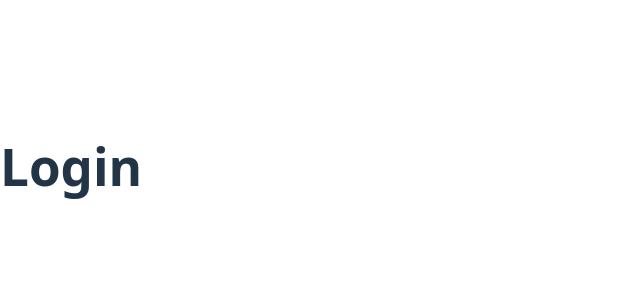
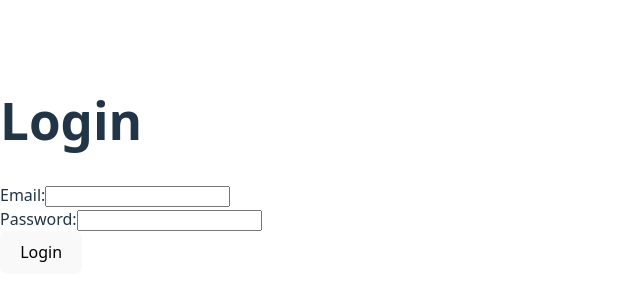
Before and after one commit to Swordship/MiniBook-Frontend, a React (Vite) app: page / in a window 1280 px wide. Shown: the part 234-534 px from the top of the page, without its empty margins (0-640 px from the left). Built offline with nearby package versions, Linux system fonts and the light colour scheme.

Commit message:
use axios to connect with backend in 4000 port , and create a loging page and redirect page to not see the login page again by user .

```diff
--- a/src/App.jsx
+++ b/src/App.jsx
@@ -1,19 +1,30 @@
-import React from 'react'
-import { Routes, Route } from 'react-router-dom'
-import LoginPage from './pages/LoginPage'
+import React from 'react';
+import { Routes, Route } from 'react-router-dom';
 
-const RegisterPage = () => <div>Register Page</div>
-const DashboardPage = () => <div>Dashboard</div>
+import LoginPage from './pages/LoginPage';
+import RegisterPage from './pages/RegisterPage';
+import ProtectedRoute from './components/ProtectedRoute';
+
+// We'll create this one for real in the next phase
+const DashboardPage = () => <div>THIS IS A PROTECTED DASHBOARD</div>;
 
 function App() {
   return (
     <Routes>
       <Route path="/login" element={<LoginPage />} />
       <Route path="/register" element={<RegisterPage />} />
-      <Route path="/dashboard" element={<DashboardPage />} />
+      <Route
+        path="/dashboard"
+        element={
+          <ProtectedRoute>
+            <DashboardPage />
+          </ProtectedRoute>
+        }
+      />
+
       <Route path="/" element={<LoginPage />} />
     </Routes>
-  )
+  );
 }
 
-export default App
+export default App;
--- /dev/null
+++ b/src/components/ProtectedRoute.jsx
@@ -0,0 +1,17 @@
+import React from 'react';
+import { Navigate } from 'react-router-dom';
+
+function ProtectedRoute({ children }) {
+  // Check if the token exists in localStorage
+  const token = localStorage.getItem('token');
+
+  if (!token) {
+    // If no token, redirect to the /login page
+    return <Navigate to="/login" replace />;
+  }
+
+  // If there is a token, show the page (the 'children')
+  return children;
+}
+
+export default ProtectedRoute;
--- a/src/pages/LoginPage.jsx
+++ b/src/pages/LoginPage.jsx
@@ -1,10 +1,58 @@
-import React from 'react';
+import React, { useState } from 'react';
+import api from '../services/api'; // 👈 Import the api service
+import { useNavigate } from 'react-router-dom'; // 👈 Import useNavigate
+function LoginPage() {
+  const [email, setEmail] = useState('');
+  const [password, setPassword] = useState('');
+  const [error, setError] = useState(''); // State for error messages
+  const navigate = useNavigate();
 
-function LoginPage() {
+  const handleSubmit = async (event) => {
+    event.preventDefault();
+    setError('');
+
+    try {
+      const response = await api.post('/auth/login', {
+        email: email,
+        password: password,
+      });
+
+      localStorage.setItem('token', response.data.token);
+
+      // 3. Redirect to the dashboard
+      navigate('/dashboard');
+
+    } catch (err) {
+      console.error('Login failed:', err);
+      setError(err.response?.data?.error || 'Login failed. Please try again.');
+    }
+  };
+
   return (
     <div>
       <h1>Login</h1>
-      {/* We will add the form here */}
+      <form onSubmit={handleSubmit}>
+        <div>
+          <label>Email:</label>
+          <input
+            type="email"
+            value={email}
+            onChange={(e) => setEmail(e.target.value)}
+            required
+          />
+        </div>
+        <div>
+          <label>Password:</label>
+          <input
+            type="password"
+            value={password}
+            onChange={(e) => setPassword(e.target.value)}
+            required
+          />
+        </div>
+        {error && <p style={{ color: 'red' }}>{error}</p>}
+        <button type="submit">Login</button>
+      </form>
     </div>
   );
 }
--- /dev/null
+++ b/src/pages/RegisterPage.jsx
@@ -0,0 +1,12 @@
+import React from 'react';
+
+function RegisterPage() {
+  return (
+    <div>
+      <h1>Register</h1>
+      {/* We will add the form here */}
+    </div>
+  );
+}
+
+export default RegisterPage;
--- /dev/null
+++ b/src/services/api.js
@@ -0,0 +1,9 @@
+import axios from 'axios';
+
+// Create an axios instance
+const api = axios.create({
+  // Set the base URL for all requests
+  baseURL: 'http://localhost:4000', // Your backend URL
+});
+
+export default api;
```
